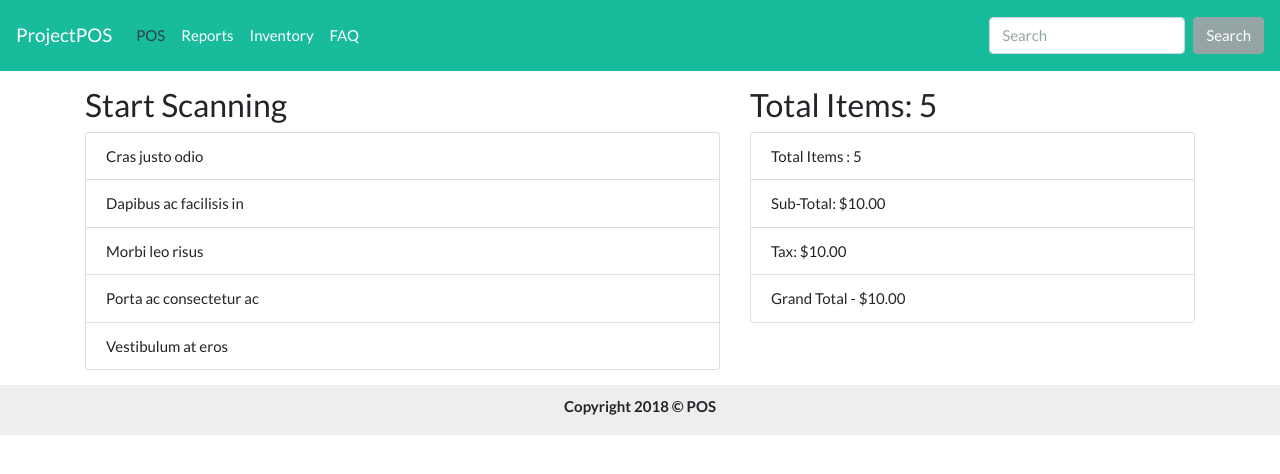
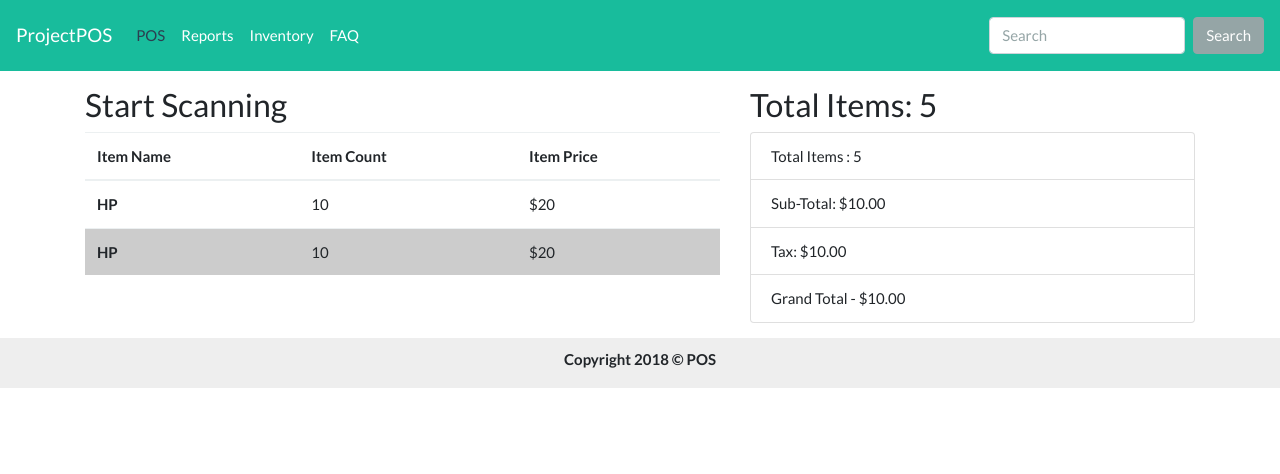
Before and after one commit to Babakanoosh/projectPOS, an Angular app: page / in a window 1280 px wide. Shown: the top 474 px of the page. Built offline with nearby package versions, Linux system fonts and the light colour scheme.

Commit message:
added table to pos and css

```diff
--- a/src/app/pos/pos.component.css
+++ b/src/app/pos/pos.component.css
@@ -5,3 +5,7 @@
 .col-md-5 {
   margin-top: 15px;
 }
+
+tr:nth-child(even) {
+  background-color: #ccc;
+}
--- a/src/app/pos/pos.component.html
+++ b/src/app/pos/pos.component.html
@@ -3,13 +3,27 @@
     <div class="col-md-7">
       <h3>Start Scanning</h3>
       <div class="pos_main">
-          <ul class="list-group">
-              <li class="list-group-item">Cras justo odio</li>
-              <li class="list-group-item">Dapibus ac facilisis in</li>
-              <li class="list-group-item">Morbi leo risus</li>
-              <li class="list-group-item">Porta ac consectetur ac</li>
-              <li class="list-group-item">Vestibulum at eros</li>
-            </ul>
+          <table class="table table-hover">
+              <thead>
+                <tr>
+                  <th scope="col">Item Name</th>
+                  <th scope="col">Item Count</th>
+                  <th scope="col">Item Price</th>
+                </tr>
+              </thead>
+              <tbody>
+                <tr>
+                  <th scope="row">HP</th>
+                  <td>10</td>
+                  <td>$20</td>
+                </tr>
+                <tr>
+                  <th scope="row">HP</th>
+                  <td>10</td>
+                  <td>$20</td>
+                </tr>
+            </tbody>
+          </table>
       </div>
     </div>
     <div class="col-md-5">
```
